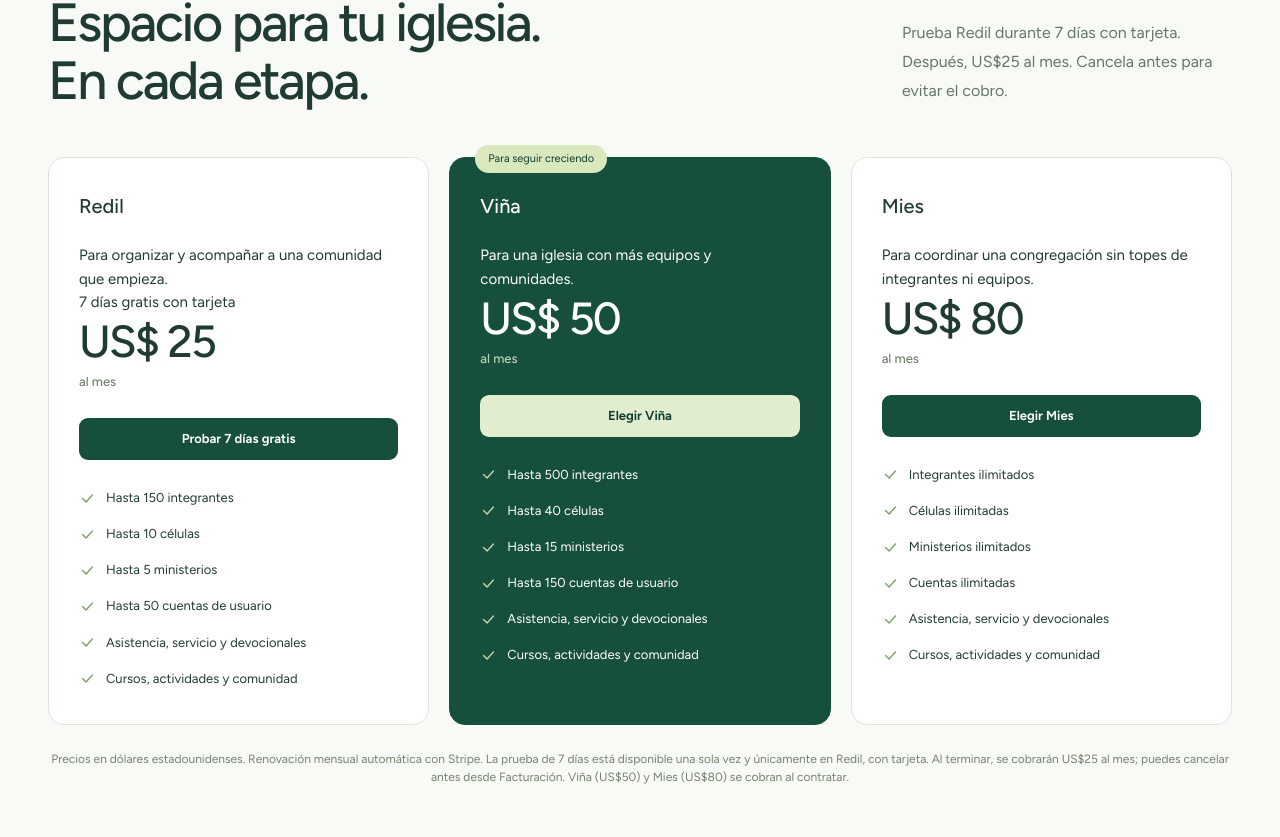
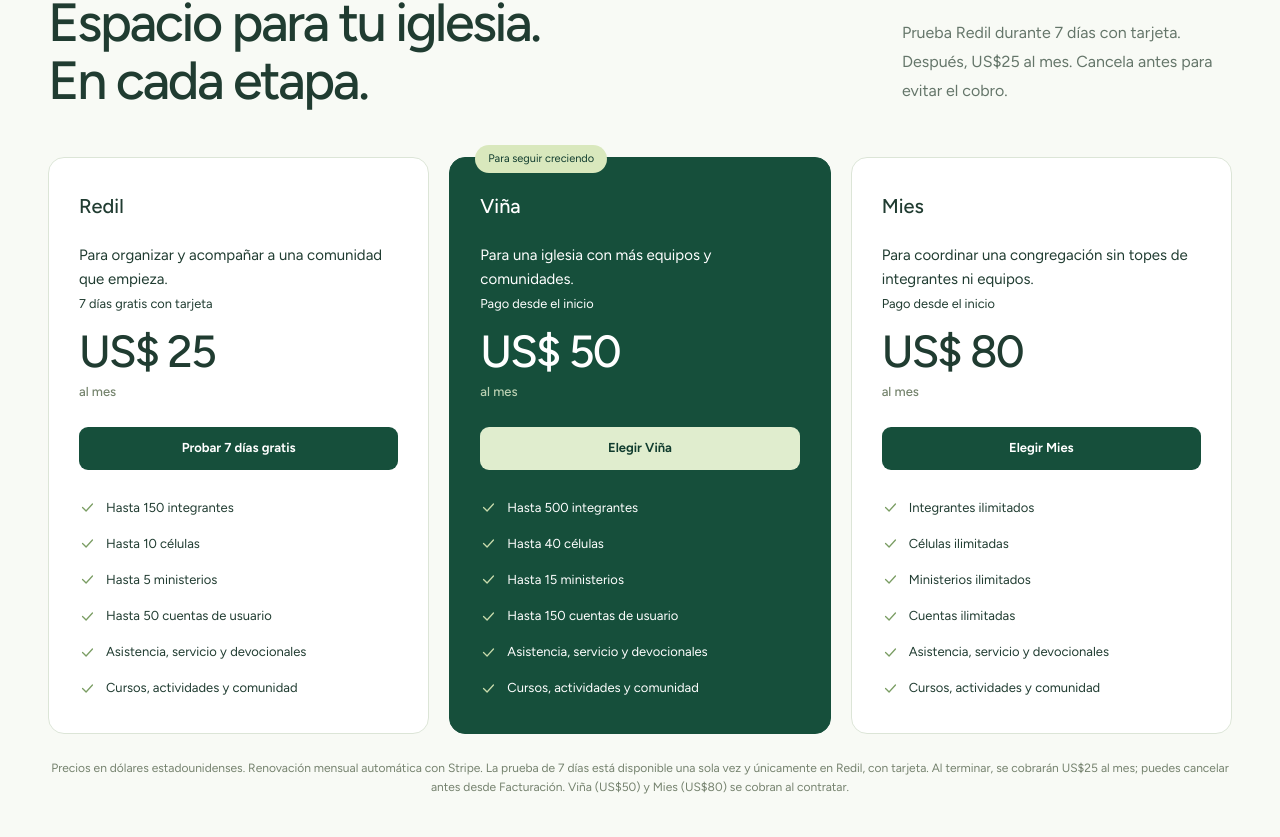
Before and after one commit to lucast1574/sheeplink-landing, a React (Vite) app: page / in a window 1280 px wide. Shown: the part 3803-4640 px from the top of the page. Built offline with nearby package versions, Linux system fonts and the light colour scheme.

Commit message:
Align pricing cards and clarify immediate payment on higher tiers

```diff
--- a/src/features/landing/components/PricingSection.tsx
+++ b/src/features/landing/components/PricingSection.tsx
@@ -33,12 +33,12 @@
                 </span>
               )}
               <h3>{plan.name}</h3>
-              <p>{plan.description}</p>
-              {plan.trialDays > 0 && (
-                <p className="landing-plan-trial">
-                  {plan.trialDays} días gratis con tarjeta
-                </p>
-              )}
+              <p className="landing-plan-description">{plan.description}</p>
+              <p className="landing-plan-trial">
+                {plan.trialDays > 0
+                  ? `${plan.trialDays} días gratis con tarjeta`
+                  : "Pago desde el inicio"}
+              </p>
               <p className="landing-plan-price">
                 {plan.price}
                 <span>{plan.per}</span>
--- a/src/features/landing/landing.css
+++ b/src/features/landing/landing.css
@@ -1938,3 +1938,16 @@
   font-size: 0.8rem;
   line-height: 1.6;
 }
+
+.landing-plan .landing-plan-description {
+  min-height: 3.3em;
+}
+.landing-plan .landing-plan-trial {
+  font-size: 0.8rem;
+  margin: 0 0 10px;
+}
+@media (max-width: 900px) {
+  .landing-plan .landing-plan-description {
+    min-height: 0;
+  }
+}
```
